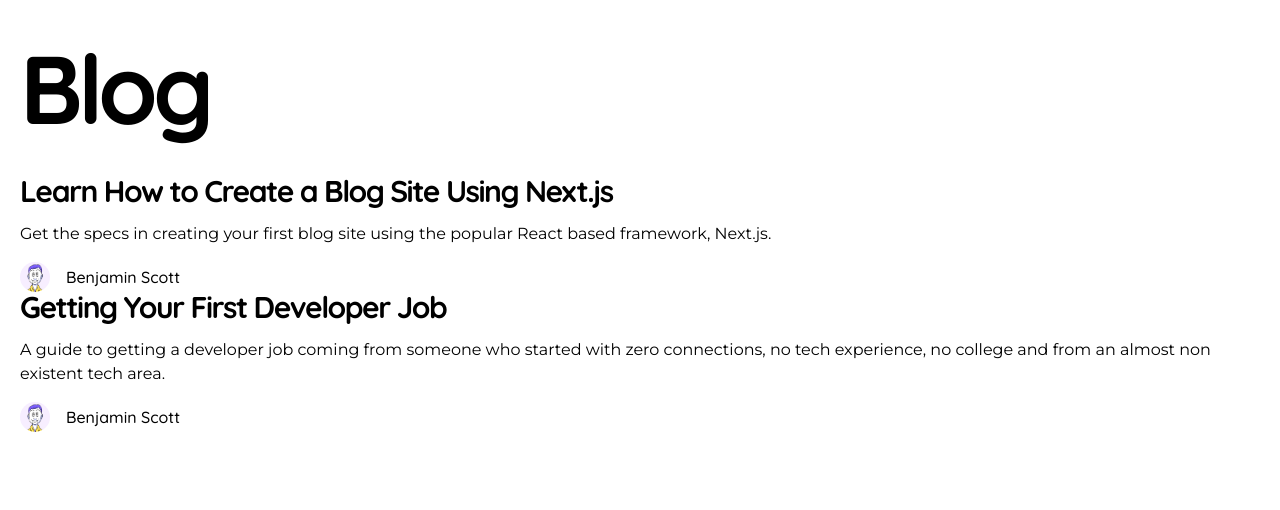
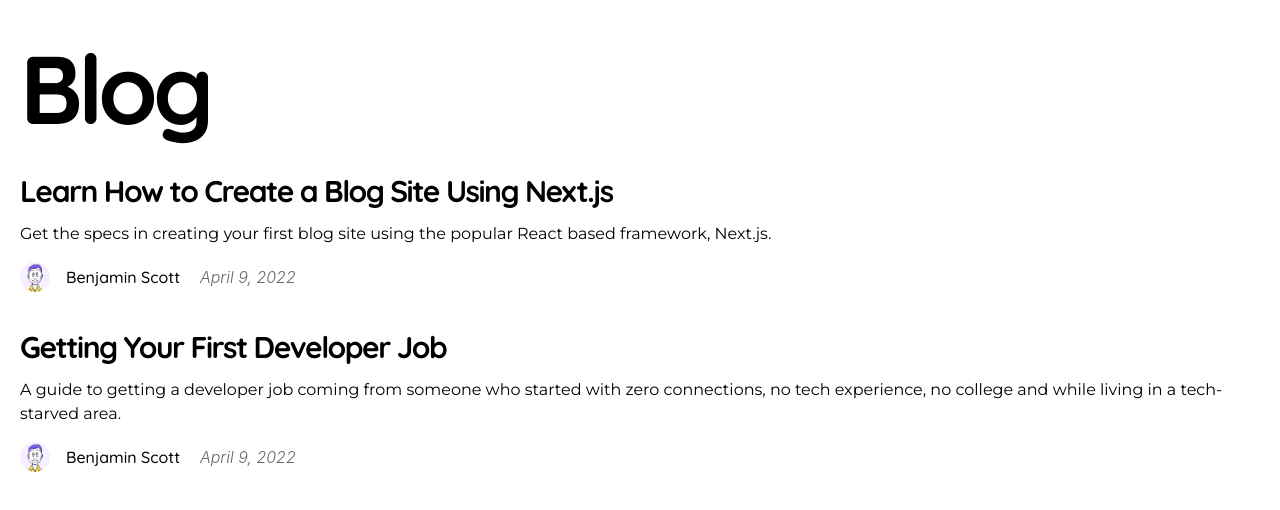
Before and after one commit to benzend/official-portfolio, a Next.js app: page /blog in a window 1280 px wide. Shown: the top 510 px of the page. Built offline with nearby package versions, Linux system fonts and the light colour scheme.

Commit message:
feat: display post dates in blog page

```diff
--- a/_posts/getting-your-first-developer-job.md
+++ b/_posts/getting-your-first-developer-job.md
@@ -1,6 +1,6 @@
 ---
 title: 'Getting Your First Developer Job'
-excerpt: 'A guide to getting a developer job coming from someone who started with zero connections, no tech experience, no college and from an almost non existent tech area.'
+excerpt: 'A guide to getting a developer job coming from someone who started with zero connections, no tech experience, no college and while living in a tech-starved area.'
 coverImage: '/assets/blog/getting-your-first-developer-job/cover.jpeg'
 date: '2022-04-09T05:35:07.322Z'
 author:
--- a/components/DateFormatter.tsx
+++ b/components/DateFormatter.tsx
@@ -1,6 +1,19 @@
 import { parseISO, format } from 'date-fns';
+import { CSSProperties } from 'react';
 
-export const DateFormatter = ({ dateString }) => {
+interface IDateFormatterProps {
+  dateString: string;
+  customStyles?: CSSProperties;
+}
+
+export const DateFormatter = ({
+  dateString,
+  customStyles,
+}: IDateFormatterProps) => {
   const date = parseISO(dateString);
-  return <time dateTime={dateString}>{format(date, 'LLLL	d, yyyy')}</time>;
+  return (
+    <time dateTime={dateString} style={customStyles}>
+      {format(date, 'LLLL	d, yyyy')}
+    </time>
+  );
 };
--- a/lib/api.ts
+++ b/lib/api.ts
@@ -3,7 +3,7 @@
 import matter from 'gray-matter';
 
 export interface IPost {
-  date: Date;
+  date: string;
   slug: string;
   content: string;
   title: string;
--- a/pages/blog.tsx
+++ b/pages/blog.tsx
@@ -2,6 +2,7 @@
 import { getFeaturedPosts, IPost } from '../lib/api';
 import { Avatar } from '../components/Avatar';
 import Link from 'next/link';
+import { DateFormatter } from '../components/DateFormatter';
 
 interface IBlogProps {
   posts: IPost[];
@@ -15,8 +16,9 @@
           Blog
         </h1>
       </Link>
+      <div>
         {posts.map((post) => (
-        <div key={post.title}>
+          <div key={post.title} className="mb-10">
             <Link href={`/posts/${post.slug}`}>
               <h2 className="text-2xl md:text-3xl font-bold tracking-tighter leading-tight md:leading-none mb-4 hover:underline cursor-pointer">
                 {post.title}
@@ -24,6 +26,7 @@
             </Link>
             <p className="mb-4">{post.excerpt}</p>
 
+            <div className="flex flex-col sm:flex-row sm:items-center sm:gap-x-5">
               <Avatar
                 name={post.author.name}
                 picture={post.author.picture}
@@ -36,8 +39,18 @@
                   },
                 }}
               />
+              <DateFormatter
+                dateString={post.date}
+                customStyles={{
+                  fontStyle: 'italic',
+                  fontWeight: 300,
+                  color: '#666',
+                }}
+              />
+            </div>
           </div>
         ))}
+      </div>
     </Container>
   );
 }
@@ -50,6 +63,7 @@
     'ogImage',
     'author',
     'slug',
+    'date',
   ]);
   return {
     props: {
```
Lines whose indentation alone changed are shown as unchanged.
